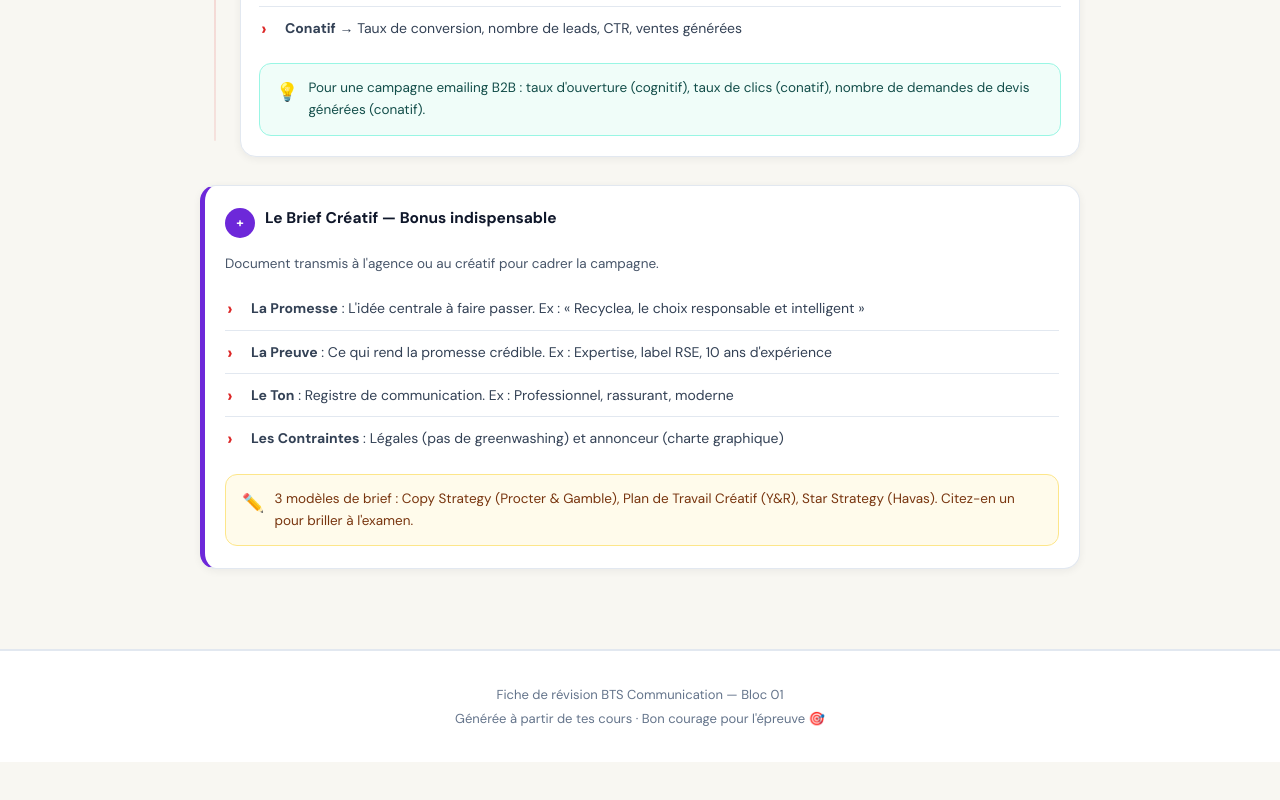
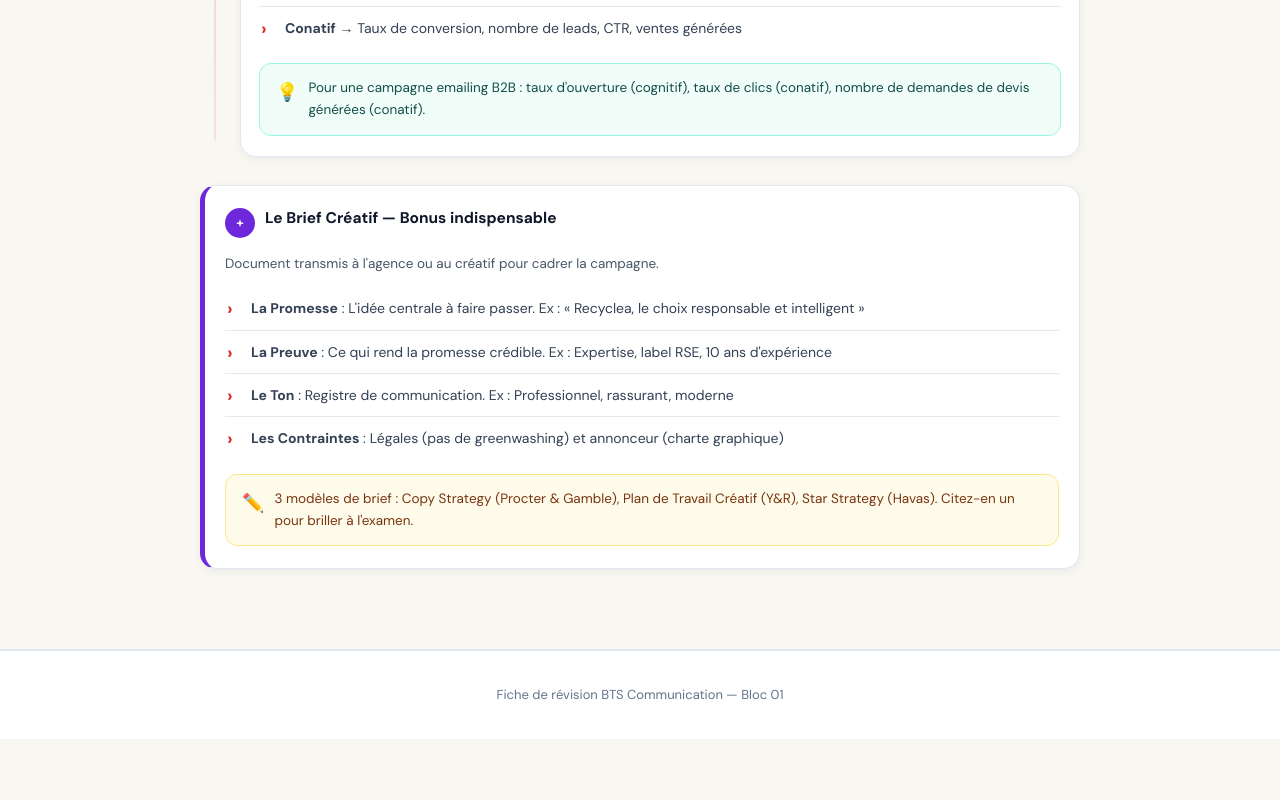
Before and after one commit to tharsananarul/bts-com-bloc01, a React (Vite) app: page / in a window 1280 px wide. Shown: the part 4056-4856 px from the top of the page. Built offline with nearby package versions, Linux system fonts and the light colour scheme.

Commit message:
style: remove extra text in footer and update title

```diff
--- a/index.html
+++ b/index.html
@@ -4,7 +4,7 @@
     <meta charset="UTF-8" />
     <meta name="viewport" content="width=device-width, initial-scale=1.0, maximum-scale=1.0" />
     <meta name="description" content="Fiche de révision complète BTS Communication Bloc 01 — Plan de communication, cadre légal, outils de veille et acteurs." />
-    <title>Fiche Révision BTS Com — Bloc 01</title>
+    <title>Bloc 01</title>
     <link rel="preconnect" href="https://fonts.googleapis.com" />
     <link rel="preconnect" href="https://fonts.gstatic.com" crossorigin />
     <link href="https://fonts.googleapis.com/css2?family=Playfair+Display:wght@700;900&family=DM+Sans:wght@300;400;500;600;700&family=DM+Mono:wght@400;500&display=swap" rel="stylesheet" />
--- a/src/components/Footer.tsx
+++ b/src/components/Footer.tsx
@@ -3,8 +3,7 @@ import styles from './Footer.module.css'
 export default function Footer() {
   return (
     <footer className={styles.footer}>
-      Fiche de révision BTS Communication — Bloc 01<br />
-      Générée à partir de tes cours · Bon courage pour l'épreuve 🎯
+      Fiche de révision BTS Communication — Bloc 01
     </footer>
   )
 }
```
Also changed, not shown: 3 other files (tests, documents, lock files or other folders).
